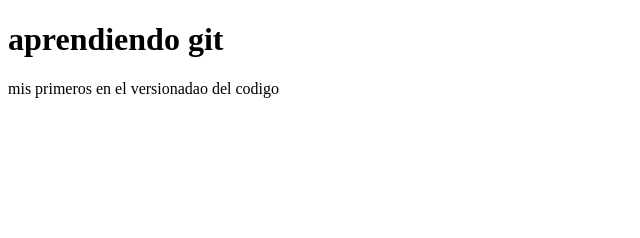
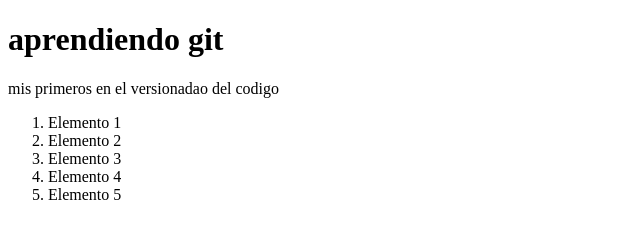
Before and after one commit to Isaac192063/ejemplo-git, a plain HTML site: page index.html in a window 1280 px wide. Shown: the whole page, without its empty margins (0-640 px from the left). Drawn offline with Linux system fonts and the light colour scheme.

```diff
--- a/index.html
+++ b/index.html
@@ -9,5 +9,13 @@
 <body>
     <h1>aprendiendo git</h1>
     <p>mis primeros en el versionadao del codigo</p>
+    <ol>
+        <li>Elemento 1</li>
+        <li>Elemento 2</li>
+        <li>Elemento 3</li>
+        <li>Elemento 4</li>
+        <li>Elemento 5</li>
+    </ol>
+    <script></script>
 </body>
 </html>
```
